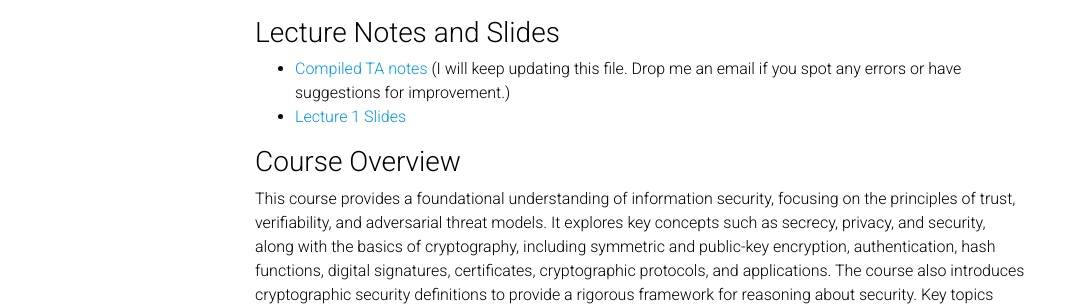
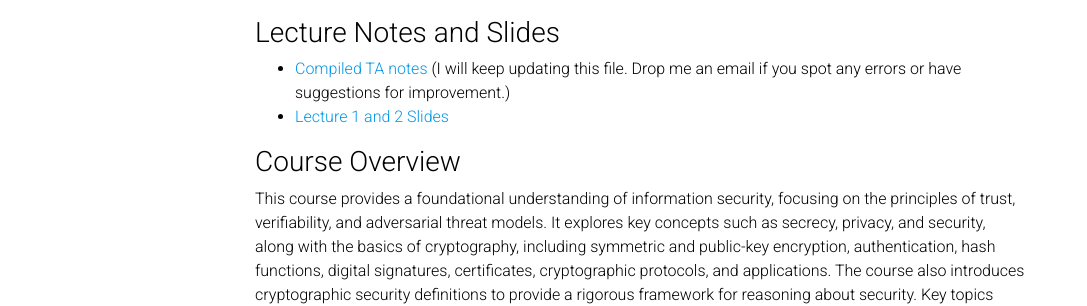
Before and after one commit to bhumikamittal7/bhumikamittal7.github.io, a Jekyll site: the page built from _pages/infosec-spring25.md, in a window 1280 px wide and 900 px high, scrolled down 361 px. Shown: the part 153-459 px from the top of the window, without its empty margins (0-1087 px from the left). Built offline with Jekyll 4.4.1, drawn with Linux system fonts in a browser that asks for light colours; comment, search, counter and statistics services are not loaded; a style sheet for code colours, icons or effects is not loaded.

Commit message:
lec notes infosec

```diff
--- a/_pages/infosec-spring25.md
+++ b/_pages/infosec-spring25.md
@@ -23,7 +23,7 @@ nav_order: 8
 
 ### Lecture Notes and Slides
 - [Compiled TA notes](../assets/pdf/infosec/InfoSec_Lecture_Notes.pdf) (I will keep updating this file. Drop me an email if you spot any errors or have suggestions for improvement.)
-- [Lecture 1 Slides](../assets/pdf/infosec/Lecture1.pdf)
+- [Lecture 1 and 2 Slides](../assets/pdf/infosec/Lecture1and2.pdf)
 
 ### Course Overview
 This course provides a foundational understanding of information security, focusing on the principles of trust, verifiability, and adversarial threat models. It explores key concepts such as secrecy, privacy, and security, along with the basics of cryptography, including symmetric and public-key encryption, authentication, hash functions, digital signatures, certificates, cryptographic protocols, and applications. The course also introduces cryptographic security definitions to provide a rigorous framework for reasoning about security. Key topics include models of authentication and authorization, biometrics, identity systems, and the challenges associated with verifying hardware and software integrity; the frameworks of formal verification and model checking. The course also addresses trust assumptions and strategies for distributing trust through secure multiparty computations, hardware trust models, trusted computing environments, and remote attestation. The curriculum also covers elements of operating system and network security, offering a comprehensive perspective on addressing real-world security challenges with rigor and precision.
```
Also changed, not shown: 2 other files.
